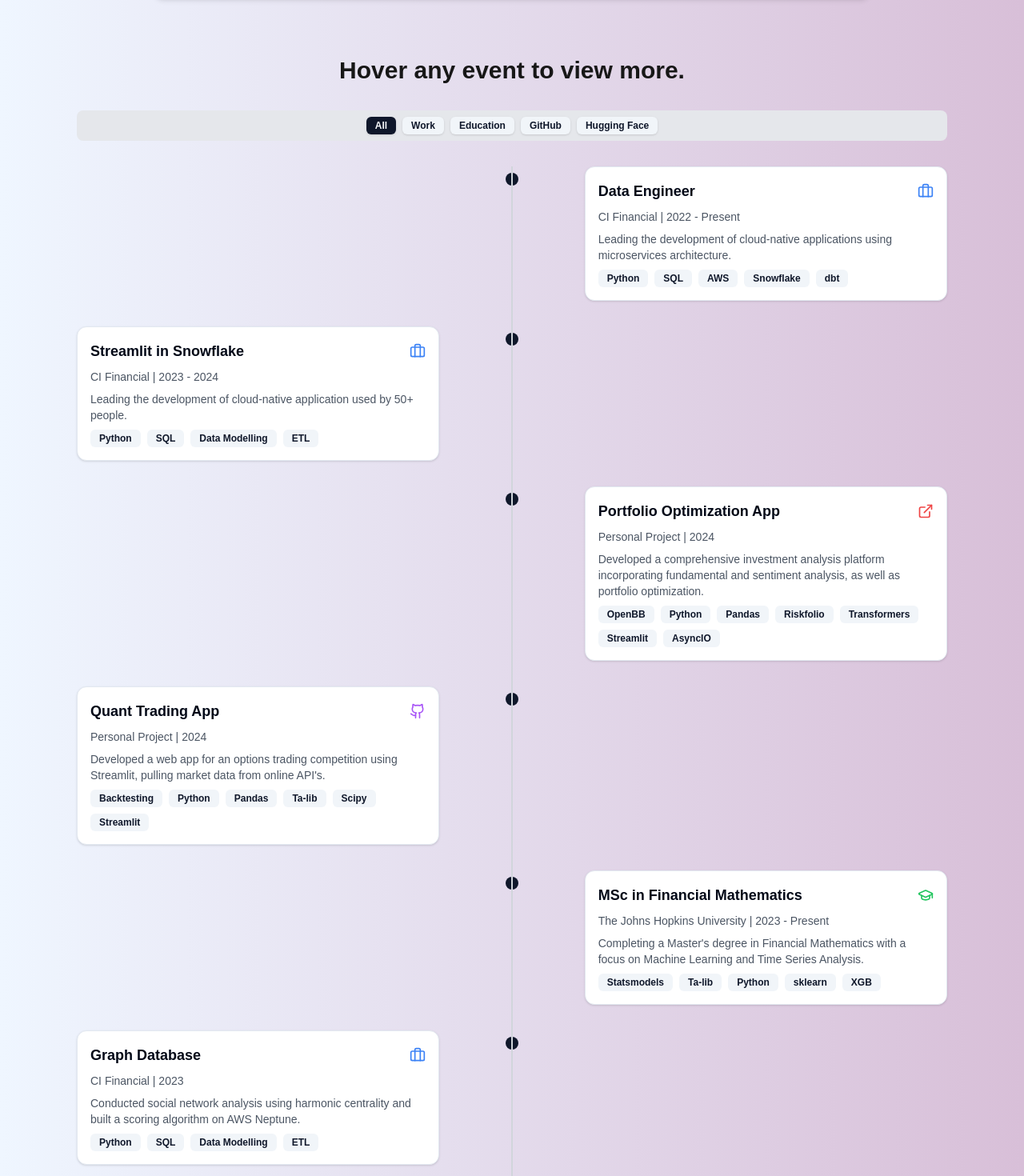
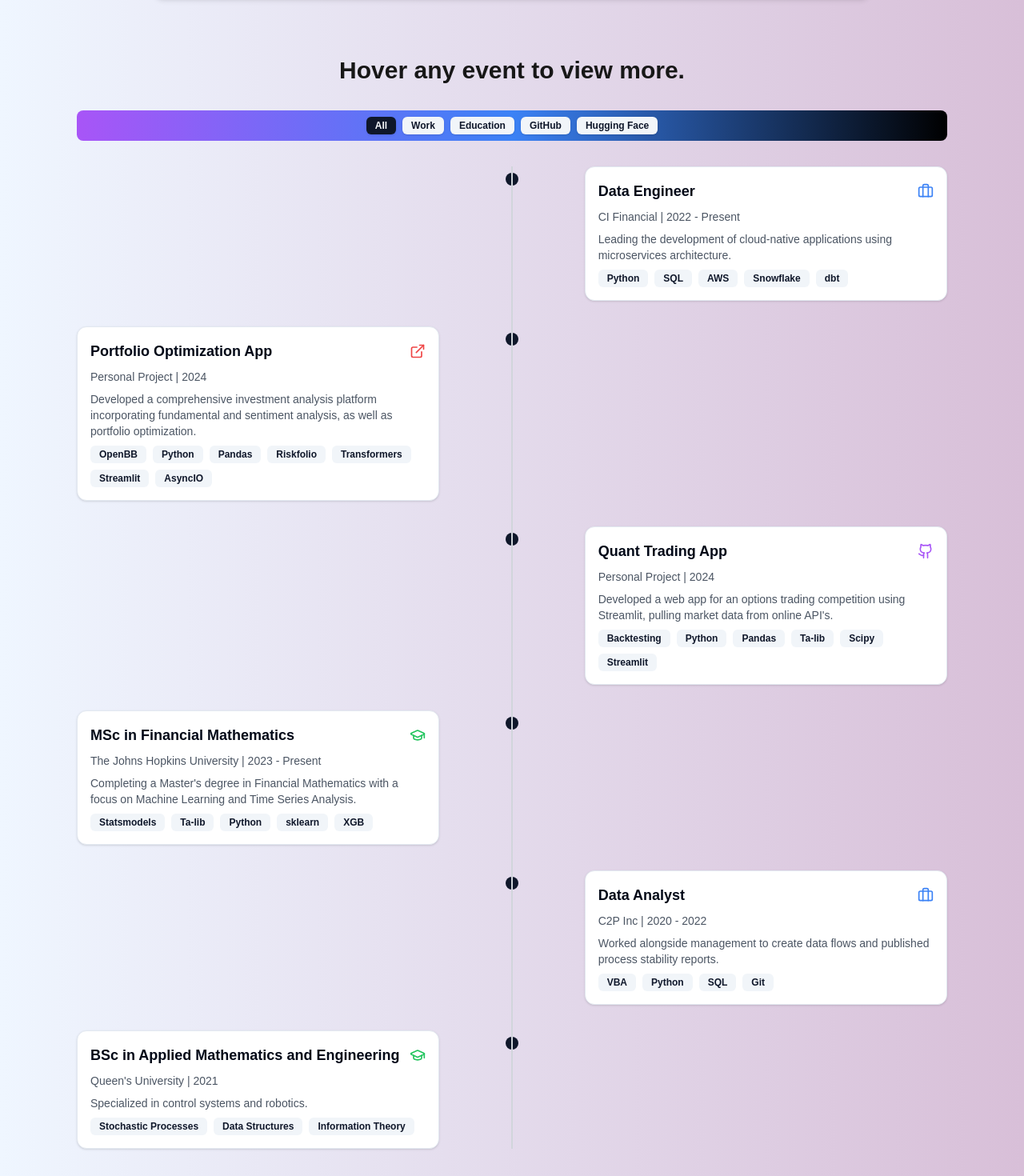
Before and after one commit to RobertCastagna/vercel_deploy_v1, a Next.js app in the folder app_v3/: page / in a window 1280 px wide. Shown: the part 340-1810 px from the top of the page at 80% size. Built offline with nearby package versions, Linux system fonts and the light colour scheme.

Commit message:
changed filter backround bar to purple, edited timeline

```diff
--- a/app_v3/components/dynamic-timeline-portfolio.tsx
+++ b/app_v3/components/dynamic-timeline-portfolio.tsx
@@ -26,14 +26,14 @@ const timelineData: TimelineItem[] = [
     description: 'Leading the development of cloud-native applications using microservices architecture. Responsible for designing and implementing scalable solutions, mentoring junior developers, and driving the adoption of best practices in software development.',
     skills: ['Python', 'SQL', 'AWS', 'Snowflake', 'dbt']
   },
-  {
-    type: 'work',
-    title: 'Streamlit in Snowflake',
-    organization: 'CI Financial',
-    date: '2023 - 2024',
-    description: 'Leading the development of cloud-native application used by 50+ people. Responsible for designing and implementing backend structure, designing the front-end using a python framework (Streamlit) and mentoring junior developers.',
-    skills: ['Python', 'SQL', 'Data Modelling', 'ETL']
-  },
+  // {
+  //   type: 'work',
+  //   title: 'Streamlit in Snowflake',
+  //   organization: 'CI Financial',
+  //   date: '2023 - 2024',
+  //   description: 'Leading the development of cloud-native application used by 50+ people. Responsible for designing and implementing backend structure, designing the front-end using a python framework (Streamlit) and mentoring junior developers.',
+  //   skills: ['Python', 'SQL', 'Data Modelling', 'ETL']
+  // },
   {
     type: 'huggingface',
     title: 'Portfolio Optimization App',
@@ -60,14 +60,14 @@ const timelineData: TimelineItem[] = [
     description: 'Completing a Master\'s degree in Financial Mathematics with a focus on Machine Learning and Time Series Analysis. Conducting research with classifier-based machine learning algorithms to determine predictive signals.',
     skills: ['Statsmodels', 'Ta-lib', 'Python', 'sklearn', 'XGB']
   },
-  {
-    type: 'work',
-    title: 'Graph Database',
-    organization: 'CI Financial',
-    date: '2023',
-    description: 'Conducted social network analysis using harmonic centrality and built a scoring algorithm on AWS Neptune. Worked in a team of 6 over the course of 8 months and presented findings to Chief Investments Officer.',
-    skills: ['Python', 'SQL', 'Data Modelling', 'ETL']
-  },
+  // {
+  //   type: 'work',
+  //   title: 'Graph Database',
+  //   organization: 'CI Financial',
+  //   date: '2023',
+  //   description: 'Conducted social network analysis using harmonic centrality and built a scoring algorithm on AWS Neptune. Worked in a team of 6 over the course of 8 months and presented findings to Chief Investments Officer.',
+  //   skills: ['Python', 'SQL', 'Data Modelling', 'ETL']
+  // },
   {
     type: 'work',
     title: 'Data Analyst',
@@ -188,7 +188,7 @@ export function DynamicTimelinePortfolio() {
         <div className="max-w-6xl mx-auto px-4 sm:px-6 lg:px-8 py-12">
           <h2 className="text-3xl font-bold text-center mb-8">Hover any event to view more.</h2>
 
-          <div className="flex flex-wrap justify-center gap-2 mb-8 bg-gray-200 p-2 rounded-lg">
+          <div className="flex flex-wrap justify-center gap-2 mb-8 bg-gradient-to-r from-purple-500 via-blue-500 to-black p-2 rounded-lg">
             <Badge
               onClick={() => setFilter('all')}
               className={`cursor-pointer ${filter === 'all' ? 'bg-primary text-primary-foreground' : 'bg-secondary text-secondary-foreground'}`}
```
